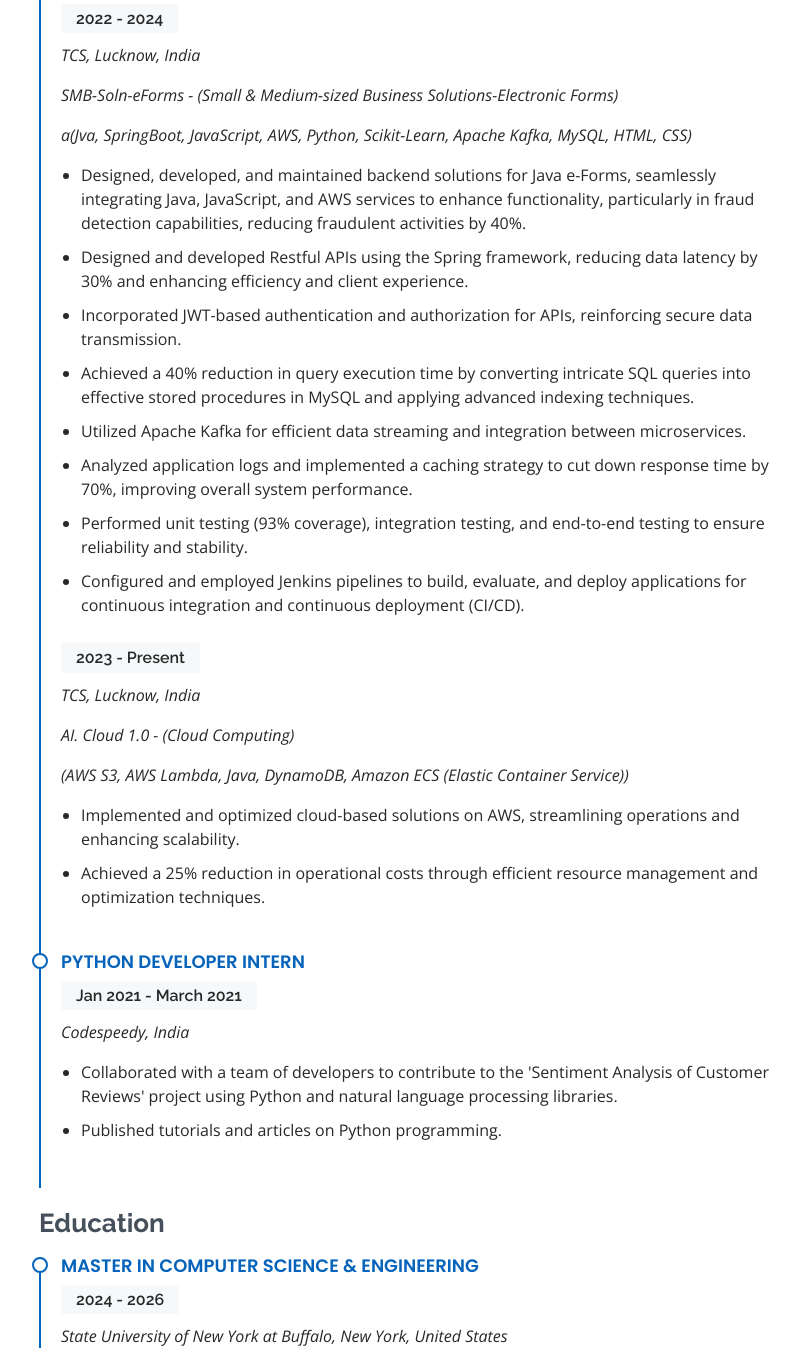
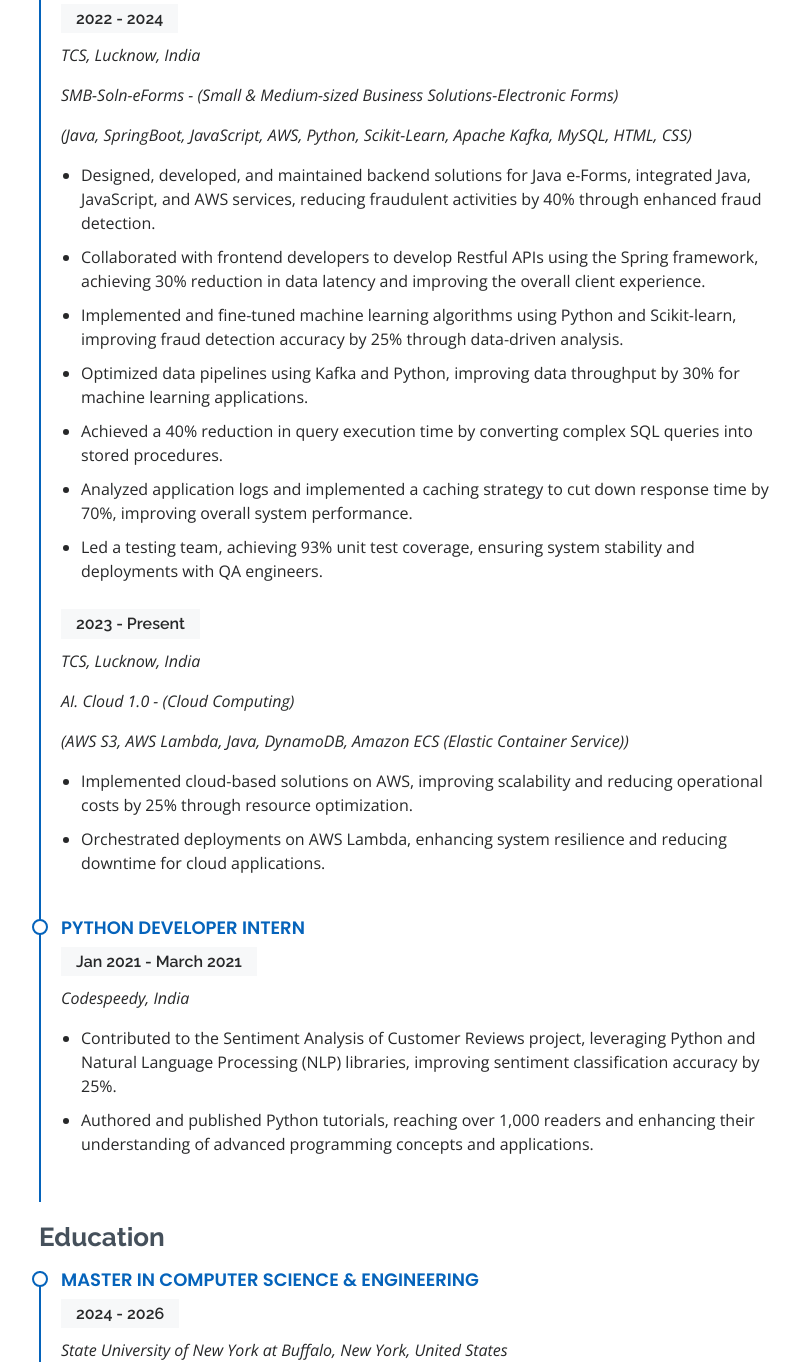
Before and after one commit to gavksingh/My_Portfolio, a plain HTML site: page index.html in a window 1280 px wide. Shown: the part 3000-4366 px from the top of the page, without its empty margins (93-893 px from the left). Drawn offline with nearby package versions, Linux system fonts and the light colour scheme.

Commit message:
updated resume

```diff
--- a/index.html
+++ b/index.html
@@ -256,16 +256,18 @@
               <h5>2022 - 2024</h5>
               <p><em>TCS, Lucknow, India </em></p>
               <p><em> SMB-Soln-eForms - (Small & Medium-sized Business Solutions-Electronic Forms)</em></p>
-              <p><em>a(Jva, SpringBoot, JavaScript, AWS, Python, Scikit-Learn, Apache Kafka, MySQL, HTML, CSS)</em></p>
+              <p><em>(Java, SpringBoot, JavaScript, AWS, Python, Scikit-Learn, Apache Kafka, MySQL, HTML, CSS)</em></p>
               <ul>
-                <li>Designed, developed, and maintained backend solutions for Java e-Forms, seamlessly integrating Java, JavaScript, and AWS services to enhance functionality, particularly in fraud detection capabilities, reducing fraudulent activities by 40%.</li>
-                <li>Designed and developed Restful APIs using the Spring framework, reducing data latency by 30% and enhancing efficiency and client experience.</li>
-                <li>Incorporated JWT-based authentication and authorization for APIs, reinforcing secure data transmission.</li>
-                <li>Achieved a 40% reduction in query execution time by converting intricate SQL queries into effective stored procedures in MySQL and applying advanced indexing techniques.</li>
-                <li>Utilized Apache Kafka for efficient data streaming and integration between microservices.</li>
+                <li>Designed, developed, and maintained backend solutions for Java e-Forms, integrated Java, JavaScript, and AWS
+                  services, reducing fraudulent activities by 40% through enhanced fraud detection.</li>
+                <li> Collaborated with frontend developers to develop Restful APIs using the Spring framework, achieving 30% reduction in
+                  data latency and improving the overall client experience.</li>
+                <li>Implemented and fine-tuned machine learning algorithms using Python and Scikit-learn, improving fraud detection
+                  accuracy by 25% through data-driven analysis.</li>
+                <li>Optimized data pipelines using Kafka and Python, improving data throughput by 30% for machine learning applications.</li>
+                <li>Achieved a 40% reduction in query execution time by converting complex SQL queries into stored procedures.</li>
                 <li>Analyzed application logs and implemented a caching strategy to cut down response time by 70%, improving overall system performance.</li>
-                <li>Performed unit testing (93% coverage), integration testing, and end-to-end testing to ensure reliability and stability.</li>
-                <li>Configured and employed Jenkins pipelines to build, evaluate, and deploy applications for continuous integration and continuous deployment (CI/CD).</li>
+                <li>Led a testing team, achieving 93% unit test coverage, ensuring system stability and deployments with QA engineers.</li>
               </ul>
 
               <h5>2023 - Present</h5>
@@ -273,8 +275,9 @@
               <p><em>AI. Cloud 1.0 - (Cloud Computing)</em></p>
               <p><em>(AWS S3, AWS Lambda, Java, DynamoDB, Amazon ECS (Elastic Container Service))</em></p>
               <ul>
-                <li>Implemented and optimized cloud-based solutions on AWS, streamlining operations and enhancing scalability.</li>
-                <li>Achieved a 25% reduction in operational costs through efficient resource management and optimization techniques.</li>
+                <li> Implemented cloud-based solutions on AWS, improving scalability and reducing operational costs by 25% through
+                  resource optimization.</li>
+                <li>Orchestrated deployments on AWS Lambda, enhancing system resilience and reducing downtime for cloud applications.</li>
               </ul>
 
             </div>
@@ -283,8 +286,10 @@
               <h5>Jan 2021 - March 2021</h5>
               <p><em>Codespeedy, India</em></p>
               <ul>
-                <li>Collaborated with a team of developers to contribute to the 'Sentiment Analysis of Customer Reviews' project using Python and natural language processing libraries.</li>
-                <li>Published tutorials and articles on Python programming.</li>
+                <li>Contributed to the Sentiment Analysis of Customer Reviews project, leveraging Python and Natural Language Processing
+                  (NLP) libraries, improving sentiment classification accuracy by 25%.</li>
+                <li>Authored and published Python tutorials, reaching over 1,000 readers and enhancing their understanding of advanced
+                  programming concepts and applications.</li>
 
               </ul>
             </div>
```
